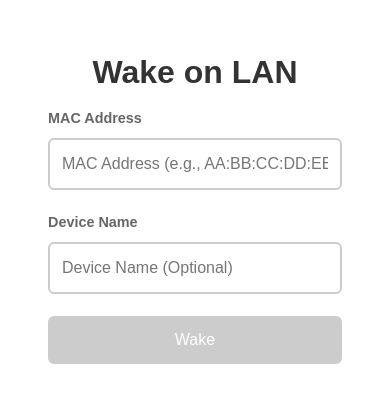
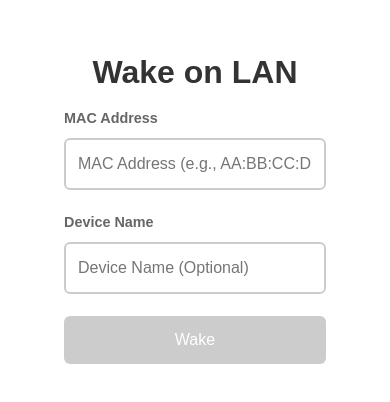
Before and after one commit to TkymHrt/wake-on-lan-app, a React (Vite) app in the folder frontend/: page / in a window 390 px wide. Shown: the part 198-600 px from the top of the page. Built offline with nearby package versions, Linux system fonts and the light colour scheme.

Commit message:
[fix] Update CSS for improved layout and responsiveness

```diff
--- a/frontend/src/App.css
+++ b/frontend/src/App.css
@@ -1,13 +1,13 @@
 .App {
   width: 100vw;
-  height: 100vh;
+  height: 100dvh;
   display: grid;
   place-items: center;
 }
 
 .container {
-  width: calc(100% - 2rem);
-  margin: 1rem;
+  width: calc(100% - 4rem);
+  margin: 2rem;
   padding: 2rem;
   text-align: center;
   font-family: sans-serif;
```
